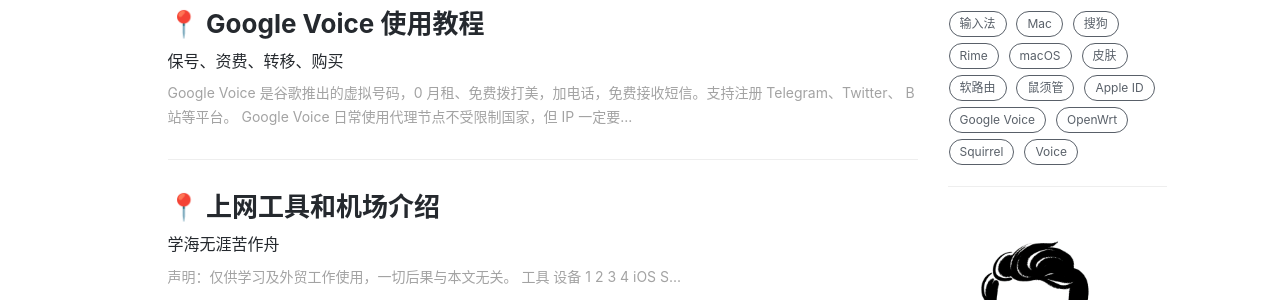
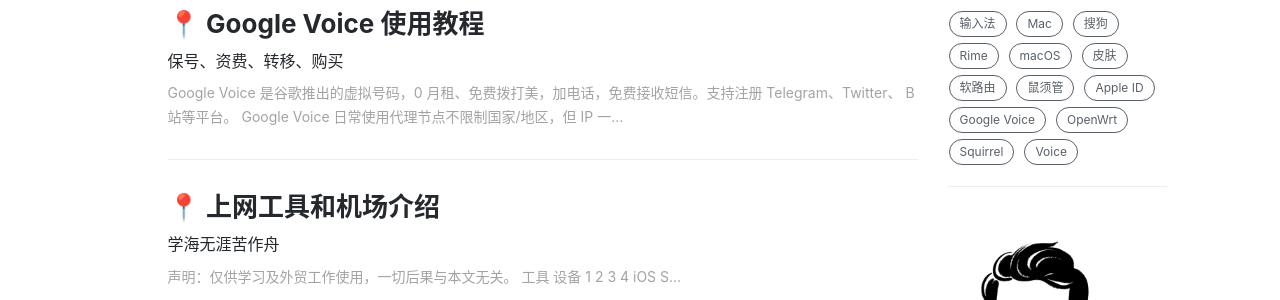
Before and after one commit to ssnhd/ssnhd.github.io, a Jekyll site: the page built from index.html, in a window 1280 px wide and 900 px high. Shown: the part 461-761 px from the top of the window. Built offline with Jekyll 4.4.1, drawn with Linux system fonts in a browser that asks for light colours; nearby versions of some CDN libraries; the list of posts is cut into pages by our own code; comment, search, counter and statistics services are not loaded.

Commit message:
Update 2021-1-27-voice.md

```diff
--- a/_posts/2021-1-27-voice.md
+++ b/_posts/2021-1-27-voice.md
@@ -14,7 +14,7 @@
 
 Google Voice 是谷歌推出的虚拟号码，0 月租、免费拨打美，加电话，免费接收短信。支持注册 Telegram、Twitter、 B 站等平台。
 
-Google Voice 日常使用代理节点不受限制国家，但 IP 一定要稳定，不要频繁切换。
+Google Voice 日常使用代理节点不限制国家/地区，但 IP 一定要稳定，不要频繁切换。
 
 ## 购买 Google Voice
 全网最优质 Google Voice，同时出售谷歌 Gmail 账号，欢迎选购！\
```
